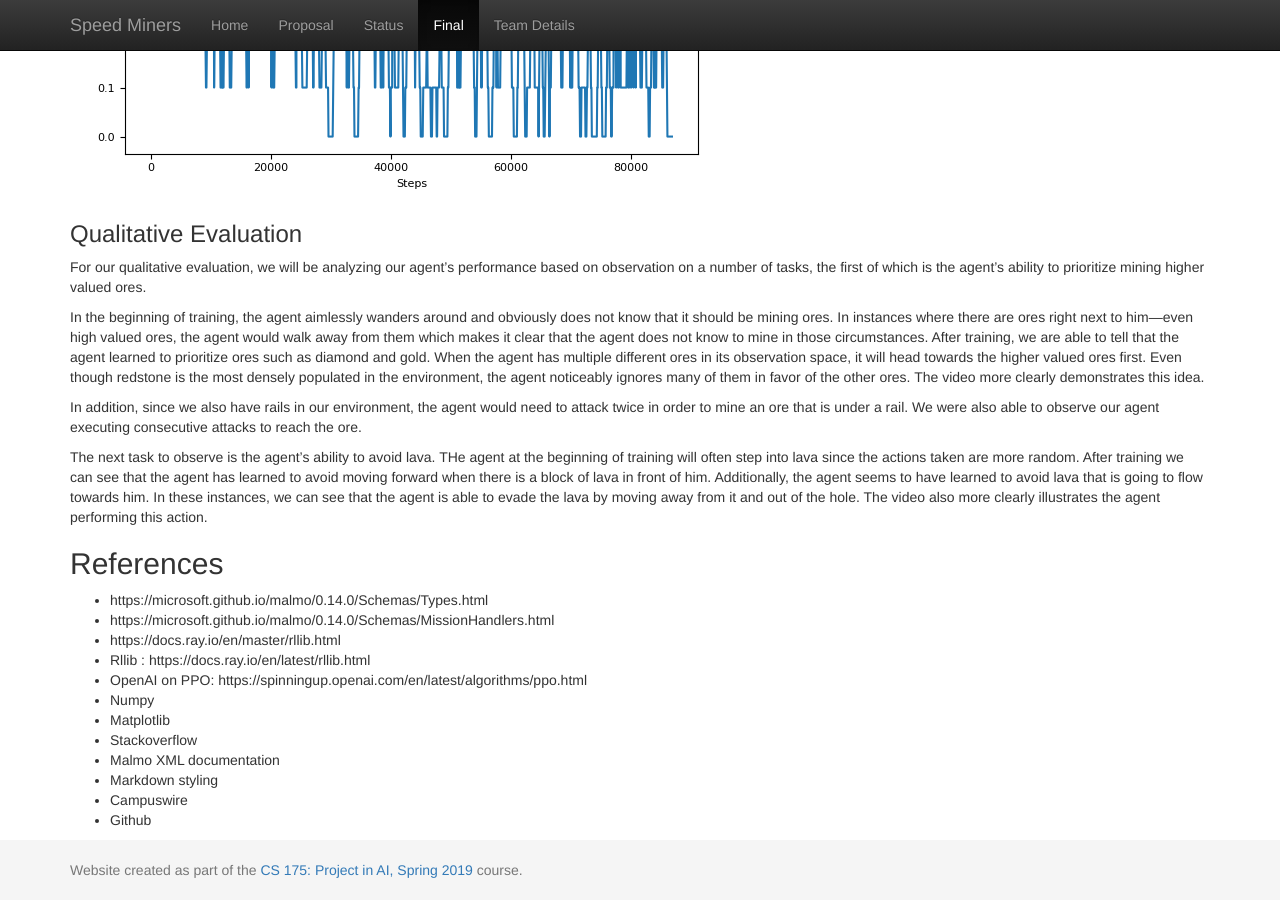
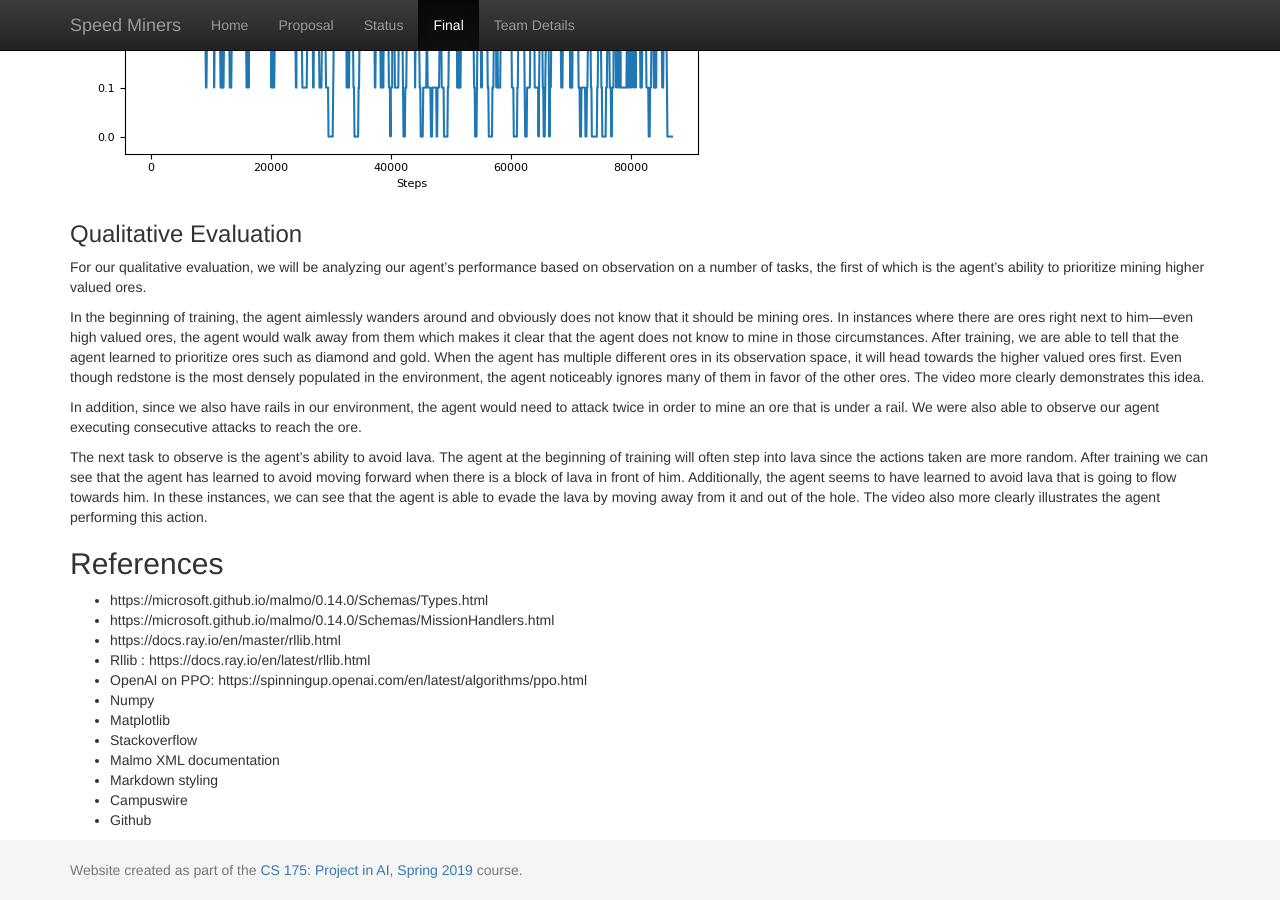
Before and after one commit to mickychetta/minecraft-ai-placeholder, a Jekyll site: the page built from docs/final.md, in a window 1280 px wide and 900 px high, scrolled down 8292 px. Built offline with Jekyll 4.4.1, drawn with Linux system fonts in a browser that asks for light colours.

Commit message:
Update final.md

```diff
--- a/docs/final.md
+++ b/docs/final.md
@@ -127,7 +127,7 @@ In the beginning of training, the agent aimlessly wanders around and obviously d
 
 In addition, since we also have rails in our environment, the agent would need to attack twice in order to mine an ore that is under a rail. We were also able to observe our agent executing consecutive attacks to reach the ore.
 
-The next task to observe is the agent's ability to avoid lava. THe agent at the beginning of training will often step into lava since the actions taken are more random. After training we can see that the agent has learned to avoid moving forward when there is a block of lava in front of him. Additionally, the agent seems to have learned to avoid lava that is going to flow towards him. In these instances, we can see that the agent is able to evade the lava by moving away from it and out of the hole. The video also more clearly illustrates the agent performing this action.
+The next task to observe is the agent's ability to avoid lava. The agent at the beginning of training will often step into lava since the actions taken are more random. After training we can see that the agent has learned to avoid moving forward when there is a block of lava in front of him. Additionally, the agent seems to have learned to avoid lava that is going to flow towards him. In these instances, we can see that the agent is able to evade the lava by moving away from it and out of the hole. The video also more clearly illustrates the agent performing this action.
 
 
 ## References
```
